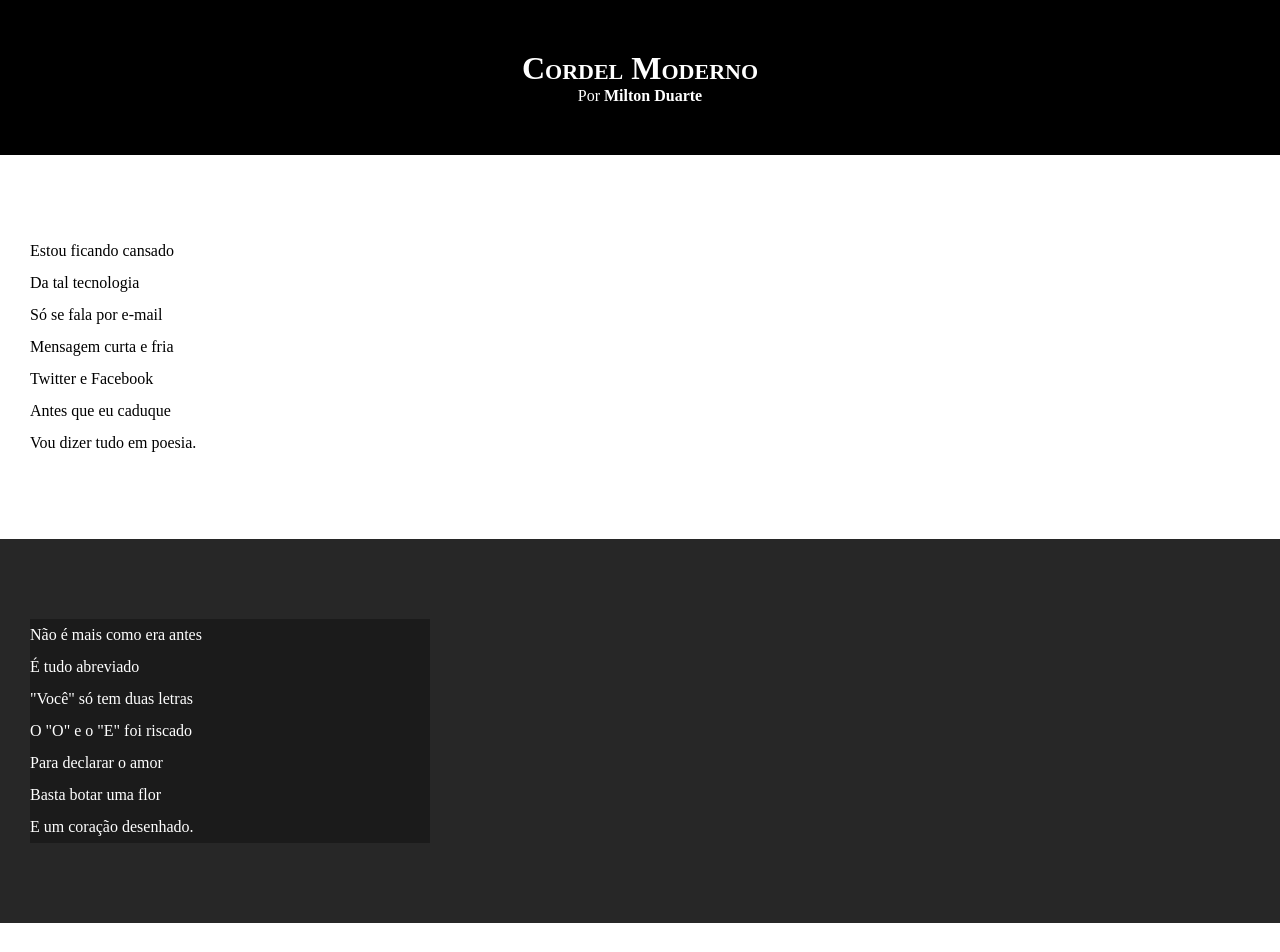
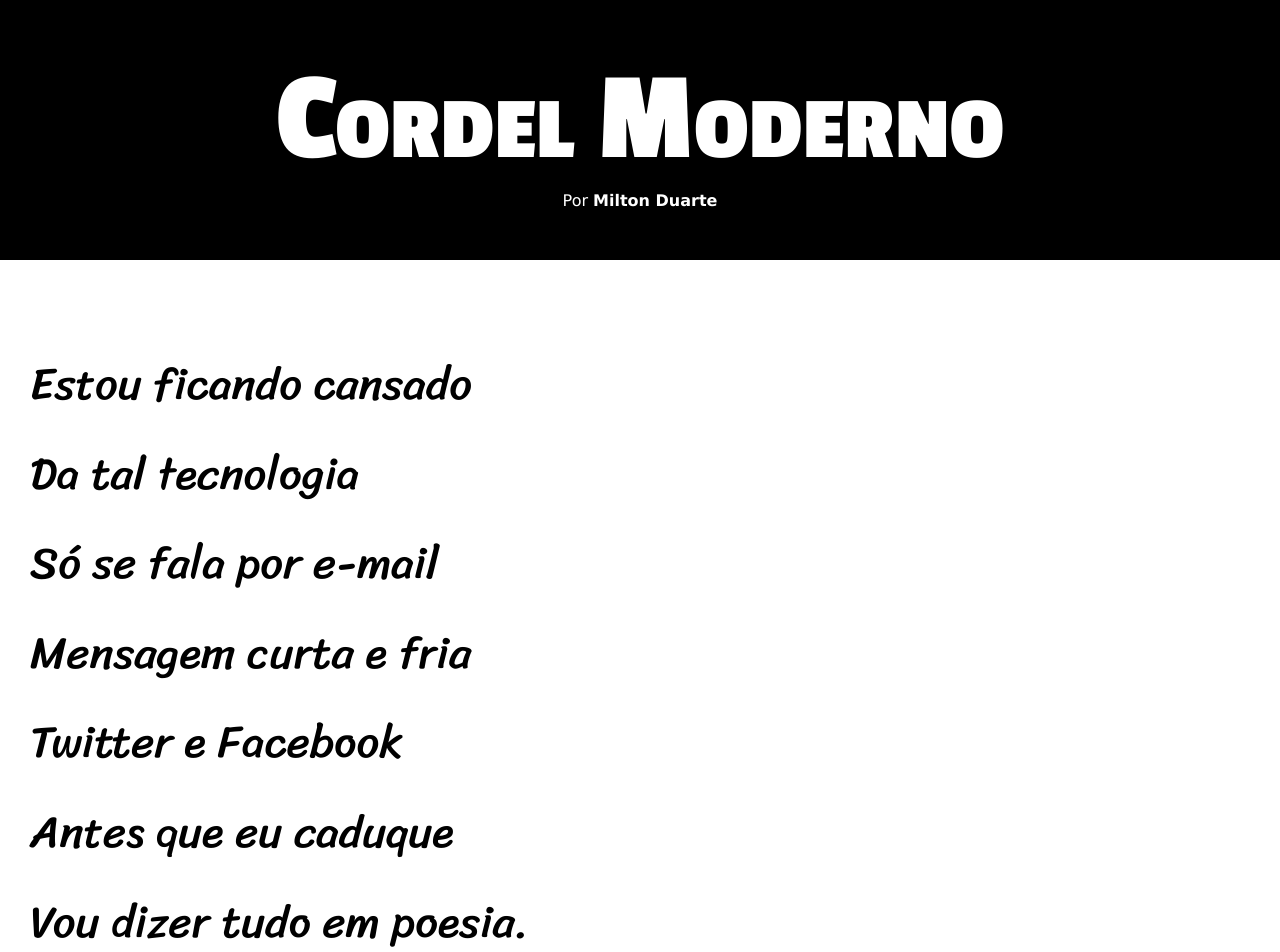
Before and after one commit to MauricioMazza/HTML-CSS, a plain HTML site: page DESAFIOS/des12/index.html in a window 1280 px wide. Shown: the top 952 px of the page. Drawn offline with Linux system fonts and the light colour scheme.

Commit message:
atualização desafio 21
atualização do estilo CSS do desafio

```diff
--- a/DESAFIOS/des12/estilo/style.css
+++ b/DESAFIOS/des12/estilo/style.css
@@ -1,4 +1,14 @@
 @charset "UTF-8";
+
+@import url('https://fonts.googleapis.com/css2?family=Passion+One:wght@400;700;900&display=swap');
+
+@import url('https://fonts.googleapis.com/css2?family=Sriracha&display=swap');
+
+:root {
+    --fonte1: Verdana, Geneva, Tahoma, sans-serif;
+    --fonte2: 'Passion One', sans-serif;
+    --fonte3: "Sriracha", serif;
+}
 
 * {
     margin: 0px;
@@ -8,6 +18,7 @@
 html, body {
     background-color: darkgray;
     min-height: 100vh;
+    font-family: var(--fonte1);
 }
 
 header {
@@ -18,6 +29,8 @@ header {
     & h1 {
         padding-top: 50px;
         font-variant: small-caps;
+        font-family: var(--fonte2);
+        font-size: 10vw;
     }
 
     & p {
@@ -51,6 +64,8 @@ section {
     padding-bottom: 10vh;
     padding-left: 30px;
     line-height: 2em;
+    font-family: var(--fonte3);
+    font-size: 3.5vw;
 }
 
 section.normal {
@@ -61,11 +76,12 @@ section.normal {
 section.imagem {
     background-color: rgb(39, 39, 39);
     color: white;
-}
 
-section.imagem > p {
-    width: 400px;
-    background-color: rgba(0, 0, 0, 0.3);
+    & p {
+        display: inline-block;
+        background-color: rgba(0, 0, 0, 0.3);
+        padding: 5px 20px 5px 20px;
+    }
 }
 
 footer {
```
